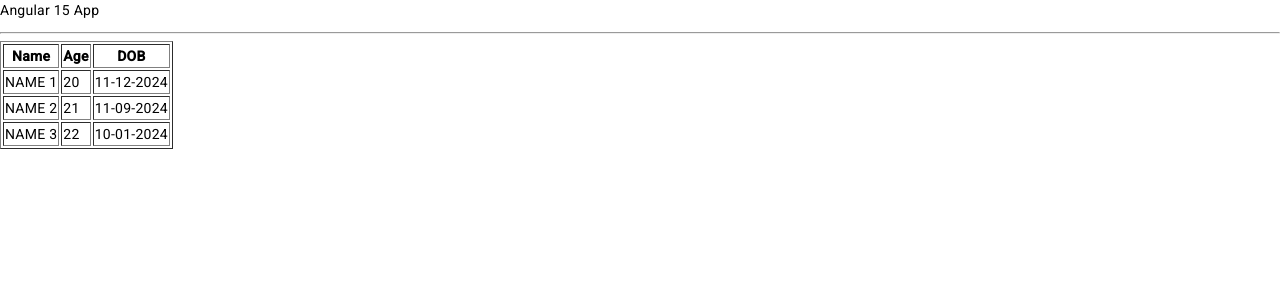
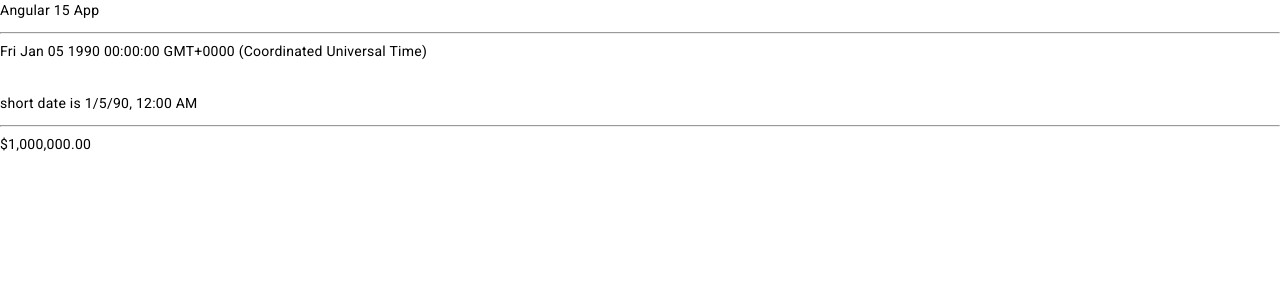
Before and after one commit to ahdianmirza/angular-practice, an Angular app: page / in a window 1280 px wide. Shown: the top 300 px of the page. Built offline with nearby package versions, Linux system fonts and the light colour scheme.

Commit message:
parameterize pipe

```diff
--- a/src/app/app.component.html
+++ b/src/app/app.component.html
@@ -2,15 +2,8 @@
 
 <hr>
 
-<table border="1">
-  <tr>
-    <th>Name</th>
-    <th>Age</th>
-    <th>DOB</th>
-  </tr>
-  <tr *ngFor="let student of studentInfo">
-    <td>{{ student.name | uppercase }}</td>
-    <td>{{ student.age }}</td>
-    <td>{{ student.dob | date: "dd-MM-yyyy"}}</td>
-  </tr>
-</table>
+<p>{{ dob }}</p>
+<br>
+<p>short date is {{ dob | date : "short" : 'm/d/yy' }}</p>
+<hr>
+<p>{{ salary | currency : 'USD' : true}}</p>
--- a/src/app/app.component.ts
+++ b/src/app/app.component.ts
@@ -8,25 +8,9 @@ import { Component } from '@angular/core';
 export class AppComponent {
   title: string = 'Angular 15 App';
 
-  studentInfo: any[] = [];
+  dob = new Date('01/05/1990');
 
-  constructor() {
-    this.studentInfo = [
-      {
-        name: 'name 1',
-        age: 20,
-        dob: '12/11/2024',
-      },
-      {
-        name: 'name 2',
-        age: 21,
-        dob: '09/11/2024',
-      },
-      {
-        name: 'name 3',
-        age: 22,
-        dob: '01/10/2024',
-      },
-    ];
-  }
+  salary = 1000000;
+
+  constructor() {}
 }
```
